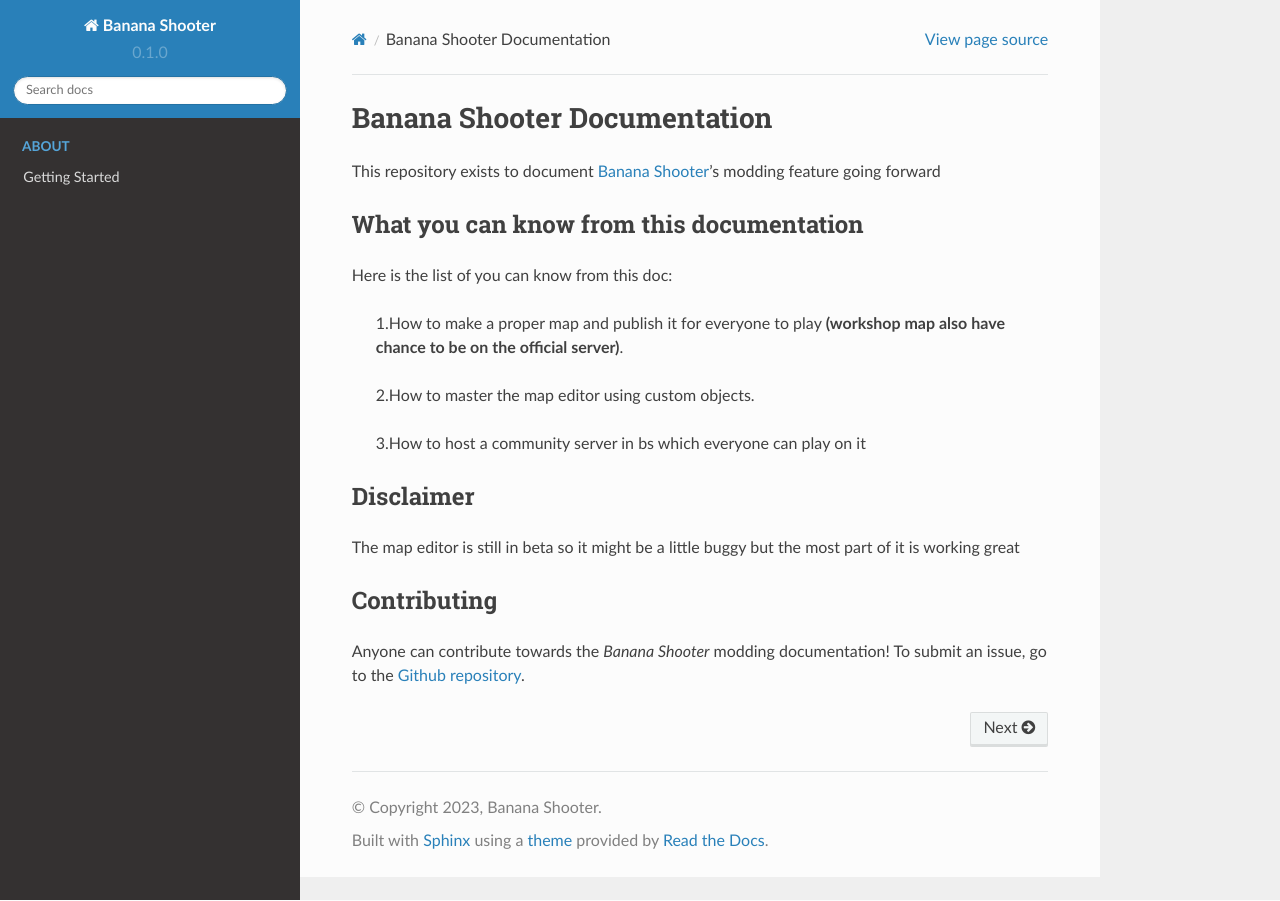
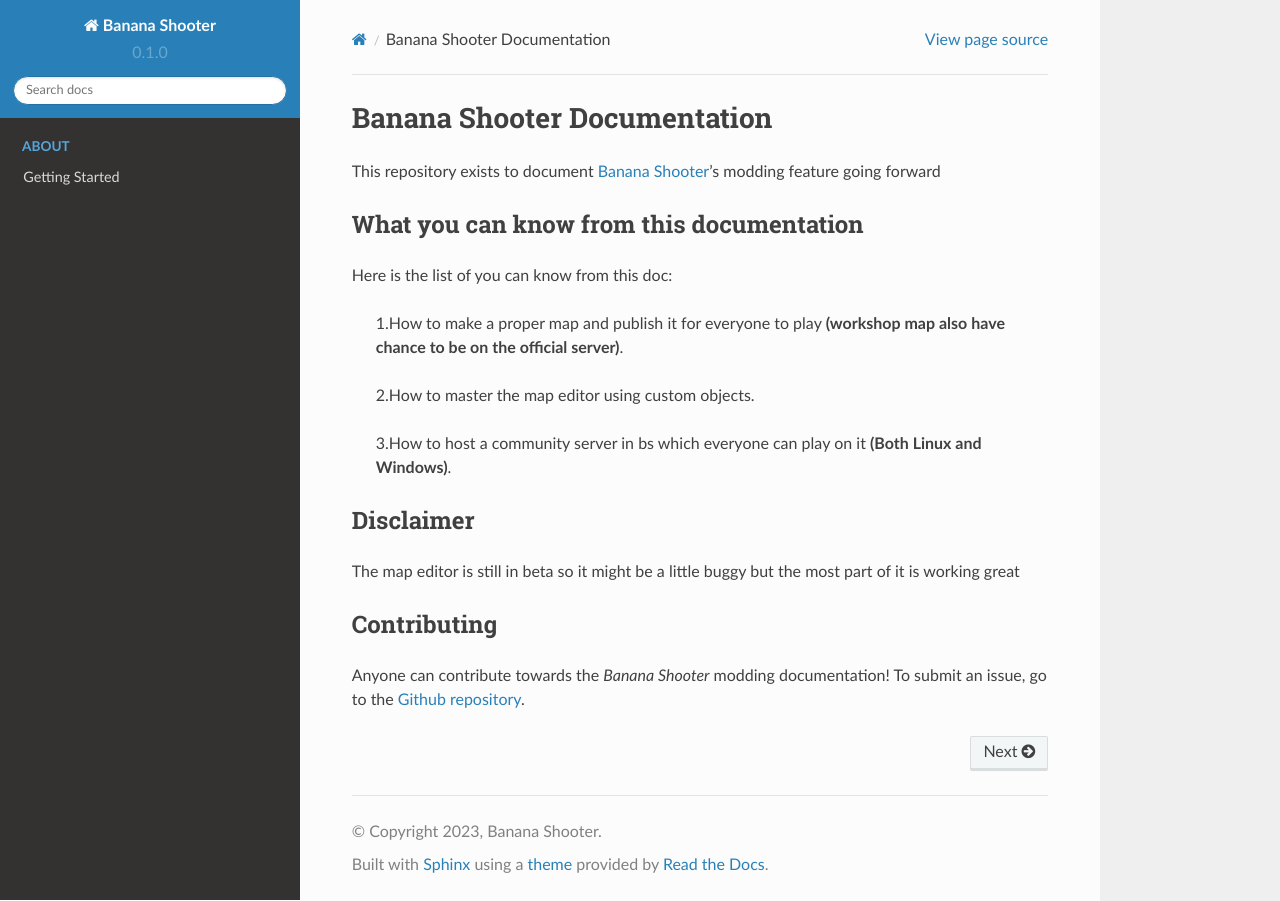
Before and after one commit to CodingDaniel1/bs-docs, a Sphinx documentation site: the page built from docs/source/index.rst, in a window 1280 px wide. Built offline with Sphinx 7.4.7 and the Read the Docs theme 2.0.0, drawn with Linux system fonts in a browser that asks for light colours.

Commit message:
Update index.rst

```diff
--- a/docs/source/index.rst
+++ b/docs/source/index.rst
@@ -11,7 +11,7 @@
 
 	2.How to master the map editor using custom objects.
 
-	3.How to host a community server in bs which everyone can play on it
+	3.How to host a community server in bs which everyone can play on it **(Both Linux and Windows)**.
 
 Disclaimer
 ---------------------------
```
